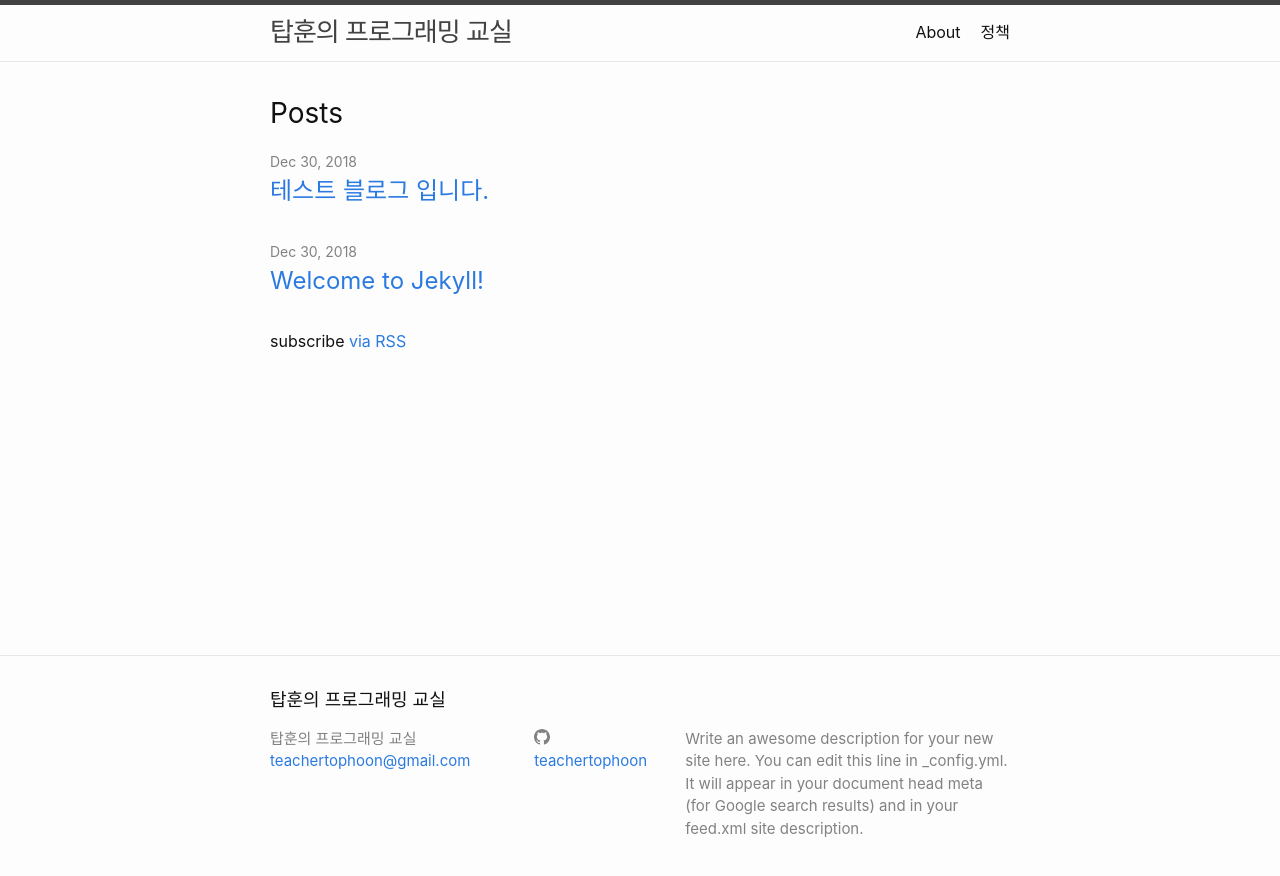
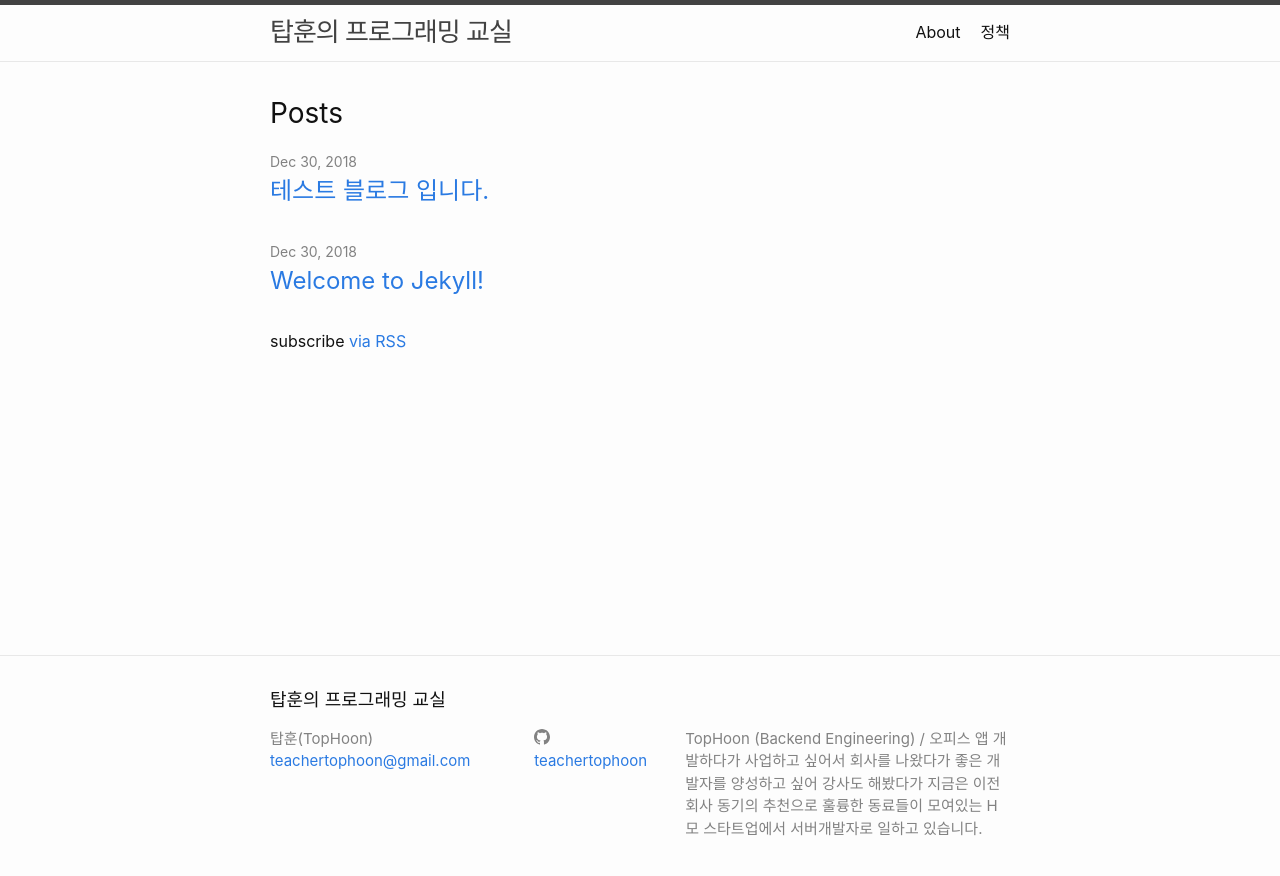
Before and after one commit to teachertophoon/teachertophoon.github.io, a Jekyll site: the page built from index.md, in a window 1280 px wide. Shown: the top 876 px of the page. Built offline with Jekyll 4.4.1, drawn with Linux system fonts in a browser that asks for light colours.

Commit message:
문구 수정

```diff
--- a/_config.yml
+++ b/_config.yml
@@ -14,11 +14,14 @@
 # You can create any custom variable you would like, and they will be accessible
 # in the templates via {{ site.myvariable }}.
 title: 탑훈의 프로그래밍 교실
+author: 탑훈(TopHoon)
 email: teachertophoon@gmail.com
 description: >- # this means to ignore newlines until "baseurl:"
-  Write an awesome description for your new site here. You can edit this
-  line in _config.yml. It will appear in your document head meta (for
-  Google search results) and in your feed.xml site description.
+  TopHoon (Backend Engineering) /
+  오피스 앱 개발하다가 사업하고 싶어서 회사를 나왔다가
+  좋은 개발자를 양성하고 싶어 강사도 해봤다가
+  지금은 이전 회사 동기의 추천으로 훌륭한 동료들이 모여있는
+  H모 스타트업에서 서버개발자로 일하고 있습니다.
 baseurl: "" # the subpath of your site, e.g. /blog
 url: "http://blog.tophoon.com" # the base hostname & protocol for your site, e.g. http://example.com
 github_username: teachertophoon
```
